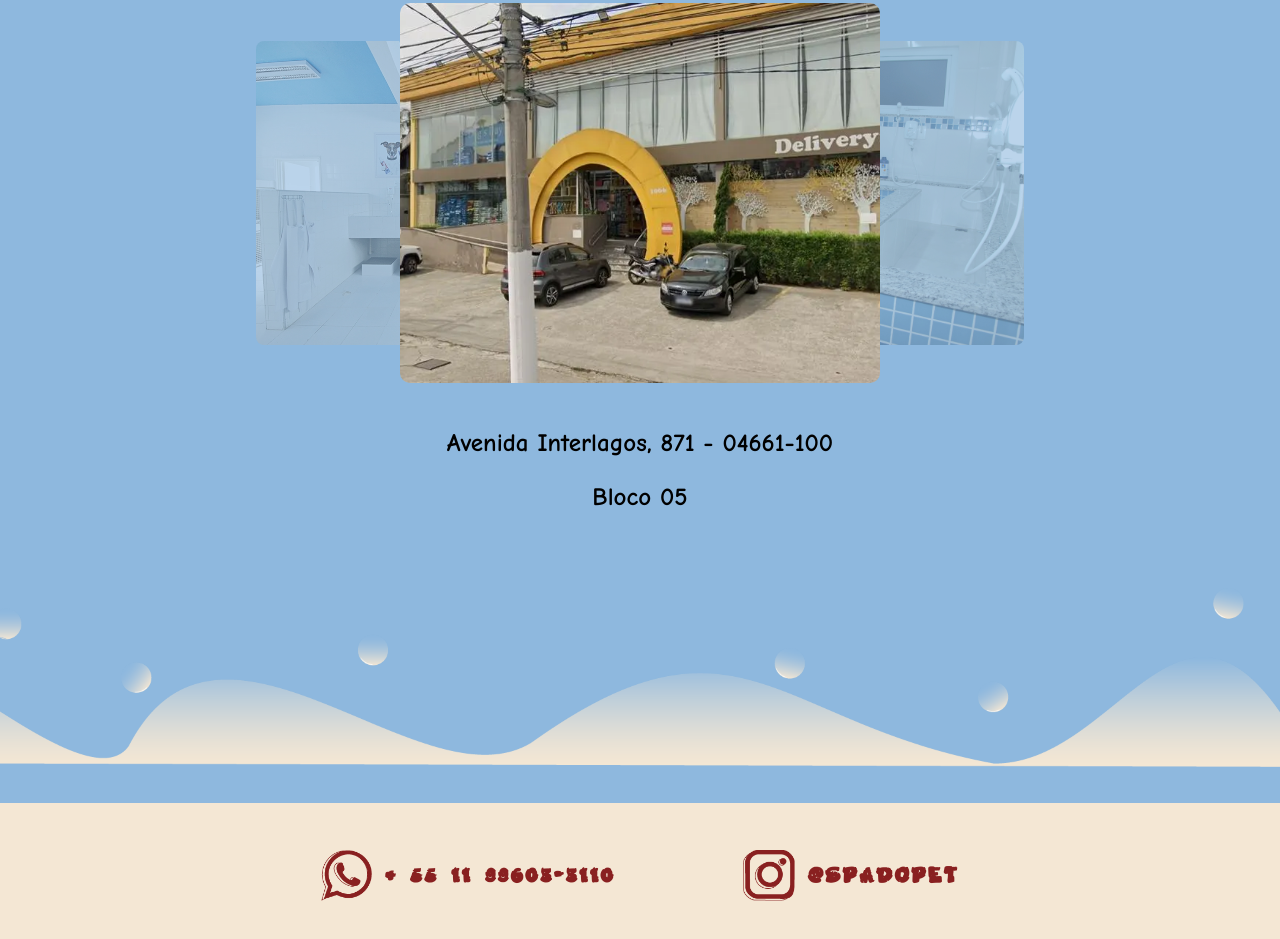
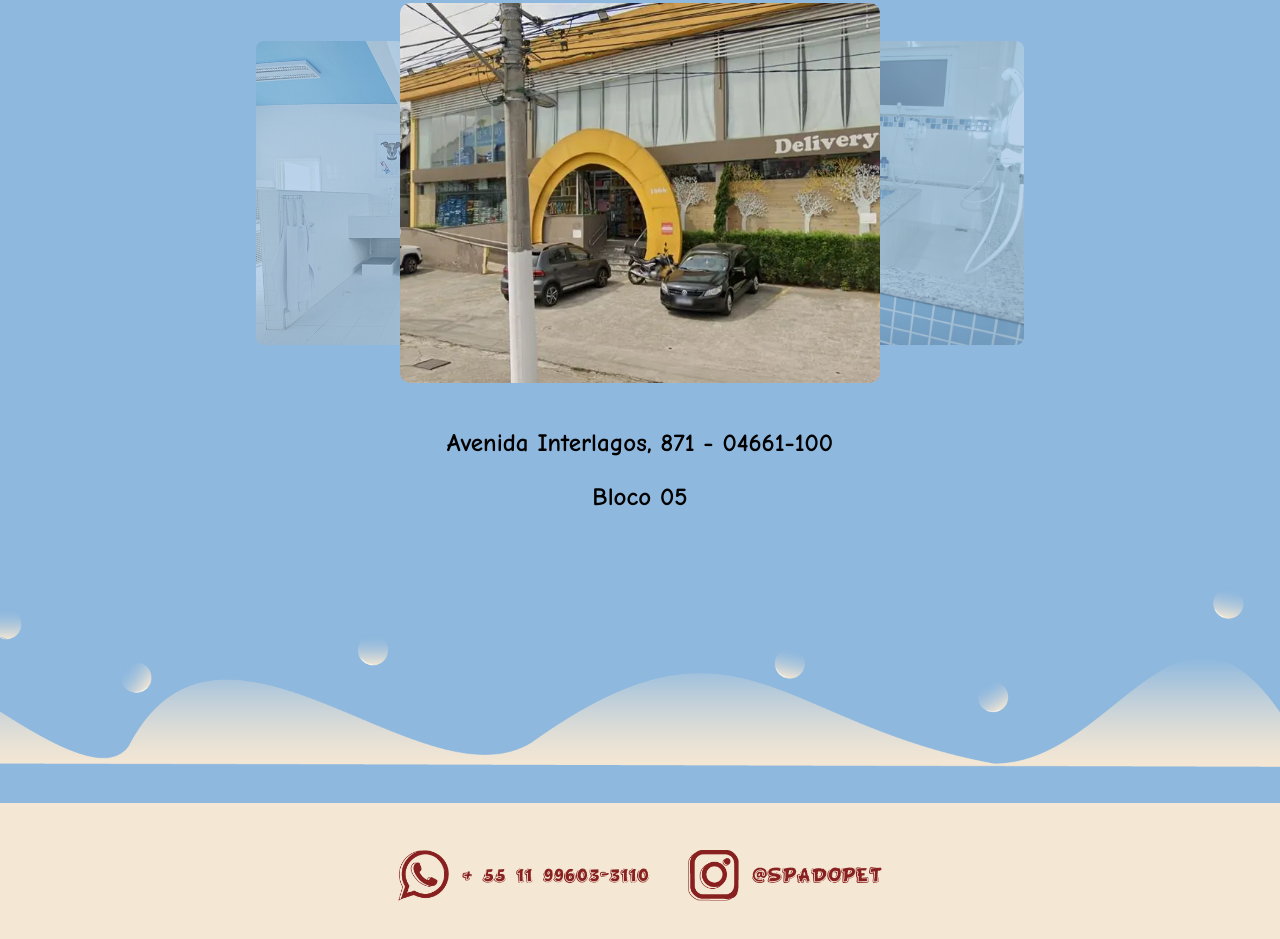
Before and after one commit to brunovicenters/SpaDoPet, a plain HTML site: page index.html in a window 1280 px wide. Shown: the part 2618-3557 px from the top of the page. Drawn offline with Linux system fonts and the light colour scheme.

Commit message:
Fixed footer

```diff
--- a/index.html
+++ b/index.html
@@ -190,6 +190,7 @@
         id="logoZap"
         class="logoSocial" />
       <p id="textoZap">&#43; 55 11 99603&#45;3110</p>
+      <span id="gap"></span>
       <img
         src="assets/logoInsta.webp"
         alt="Logo do Instagram"
--- a/style.css
+++ b/style.css
@@ -71,11 +71,11 @@ footer {
 }
 
 footer > p {
-  font-family: "Funny Kid";
-  letter-spacing: 0.1em;
+  font-family: "Funny Kid", cursive;
   margin-left: 1%;
   color: #892020;
   font-size: 1.5em;
+  font-weight: 200;
 }
 
 nav {
@@ -155,13 +155,6 @@ nav {
   z-index: 1;
 }
 
-#textoZap {
-  padding-right: 5%;
-}
-
-#logoInsta {
-  padding-left: 5%;
-}
 #imagFundo {
   position: absolute;
   top: -22%;
@@ -169,6 +162,7 @@ nav {
   z-index: auto;
   opacity: 0.5;
 }
+
 #logotext {
   width: 25vw;
   z-index: 1;
@@ -176,6 +170,7 @@ nav {
   top: 30px;
   left: 50px;
 }
+
 #mainMenu {
   list-style: none;
   display: flex;
@@ -183,6 +178,7 @@ nav {
   left: 55%;
   top: -60px;
 }
+
 #mainMenu li {
   font-family: "Comic Neue", cursive;
   font-size: 1.5em;
@@ -195,33 +191,45 @@ nav {
   text-decoration: none;
   color: #892020;
 }
+
 #services {
   background-color: #8eb8de;
   margin-top: 2%;
   padding-bottom: 8%;
 }
+
 #imgBanho {
   display: flex;
   justify-content: flex-end;
 }
+
 #imgTosa {
   display: flex;
   justify-content: flex-start;
 }
+
 #imgMassagem {
   display: flex;
   justify-content: flex-end;
 }
+
 #massagem {
   padding-bottom: 2%;
 }
+
 #banho {
   padding-top: 2%;
 }
+
+#gap {
+  width: 3%;
+}
+
 .aba {
   display: flex;
   gap: 1%;
 }
+
 .imgServ {
   width: 50%;
 }
```
